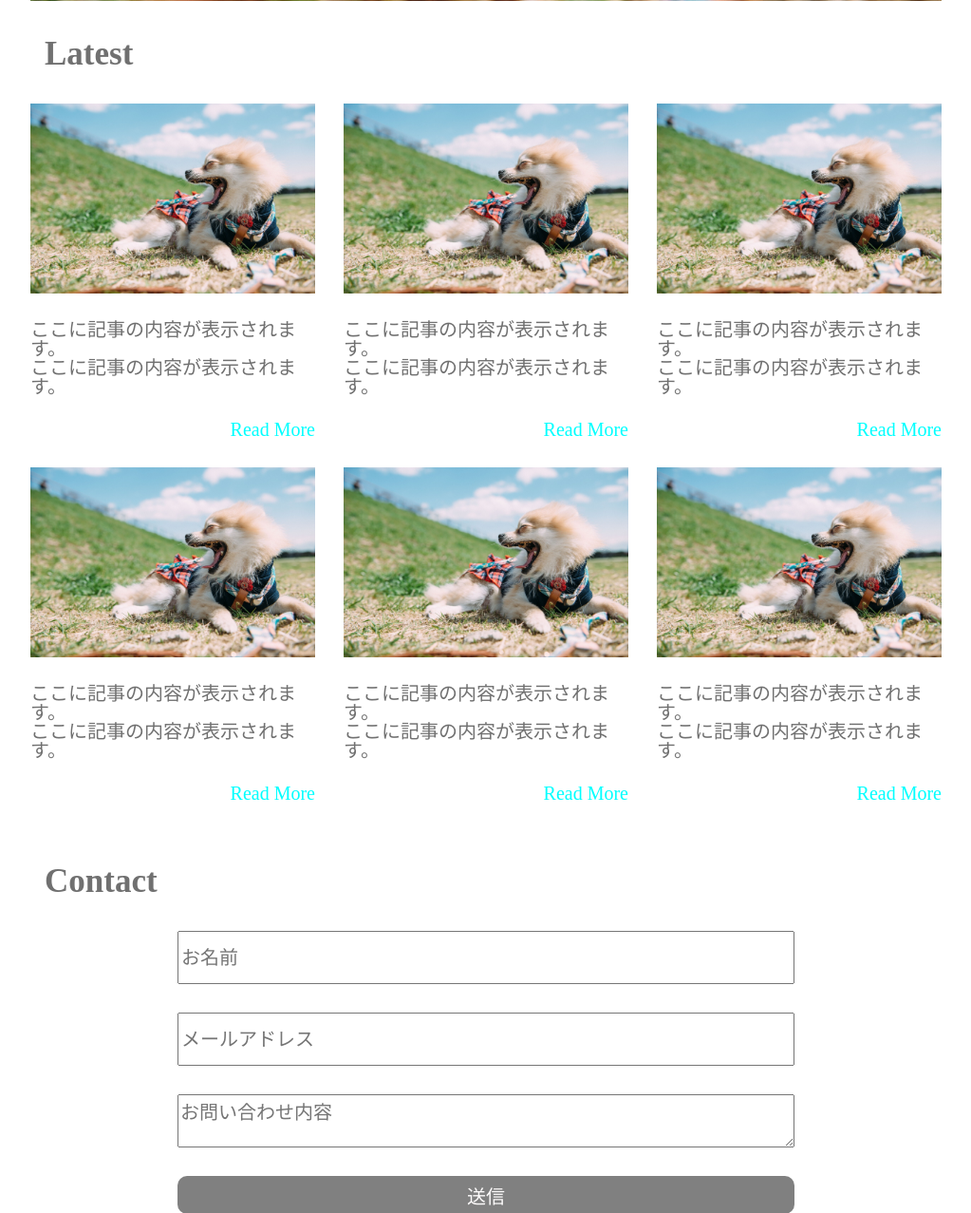
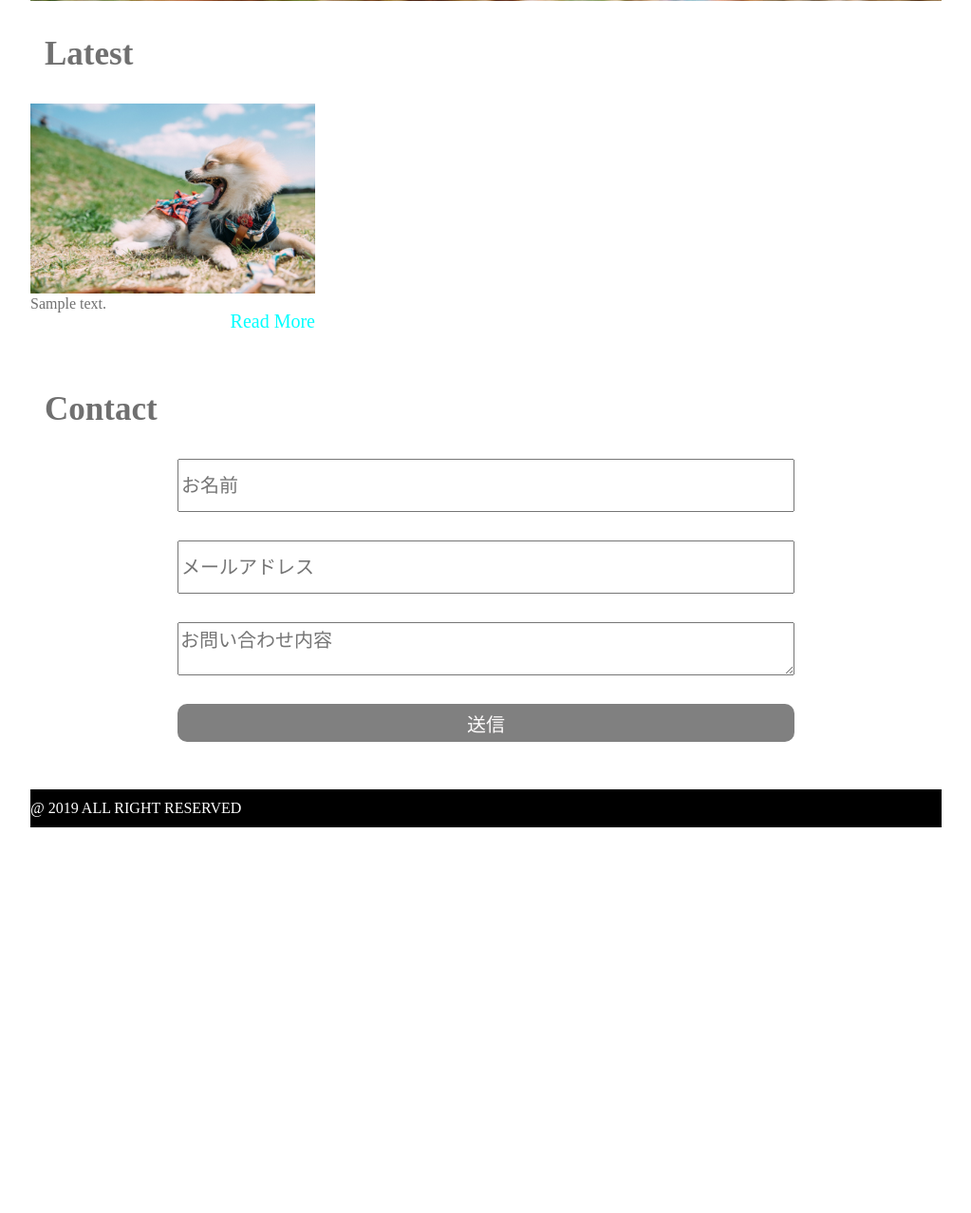
Before and after one commit to chanmitsu/abutdogtheme, a WordPress theme: template index.php in a window 1280 px wide. Shown: the part 724-2001 px from the top of the page at 95% size, without its empty margins (128-1151 px from the left). After the commit the page ends 1595 px from the top, so only its background shows below. Run offline with PHP 8.4 and a stand-in for WordPress, Linux system fonts and the light colour scheme; the site name, menu and one post (Sample post) are stand-ins, and other content is empty.

Commit message:
php完成

```diff
--- a/index.php
+++ b/index.php
@@ -5,60 +5,28 @@
     </div>
 
     <section>
+    <?php if (have_posts ()): ?>
       <h2 class="sub-title">Latest</h2>
 
       <ul class="articles">
-
-
-
+        <?php while(have_posts()): the_post(); ?>
            <li class="article">
-             <img  class="article-img" src="<?php echo get_template_directory_uri(); ?>/img/dog.jpg" alt="">
-
-               <p class="article-content">ここに記事の内容が表示されます。
-                 <br>ここに記事の内容が表示されます。</p>
-               <p class="read-more"> <a href="">Read More</a></p>
+             <a href="<?php the_permalink(); ?>">
+               <?php if (has_post_thumbnail()): ?>
+                <?php the_post_thumbnail('thumbnail'); ?>
+               <?php else: ?>
+                <img  class="article-img" src="<?php echo get_template_directory_uri(); ?>/img/dog.jpg" alt="">
+               <?php endif; ?>
+              </a>
+               <p><?php the_excerpt(); ?></p>
+               <p class="read-more"> <a href="<?php the_permalink(); ?>">Read More</a></p>
 
            </li>
+        <?php endwhile; ?>
 
-           <li class="article">
-             <img  class="article-img" src="<?php echo get_template_directory_uri(); ?>/img/dog.jpg" alt="">
-             <p class="article-content">ここに記事の内容が表示されます。
-              <br>ここに記事の内容が表示されます。</p>
-             <p class="read-more"> <a href="">Read More</a></p>
-           </li>
-
-          <li class="article">
-             <img  class="article-img" src="<?php echo get_template_directory_uri(); ?>/img/dog.jpg" alt="">
-             <p class="article-content">ここに記事の内容が表示されます。
-              <br>ここに記事の内容が表示されます。</p>
-             <p class="read-more"> <a href="">Read More</a></p>
-          </li>
-
-
-
-          <li class="article">
-            <img  class="article-img" src="<?php echo get_template_directory_uri(); ?>/img/dog.jpg" alt="">
-            <p class="article-content">ここに記事の内容が表示されます。
-              <br>ここに記事の内容が表示されます。</p>
-            <p class="read-more"> <a href="">Read More</a></p>
-          </li>
-
-          <li class="article">
-            <img  class="article-img" src="<?php echo get_template_directory_uri(); ?>/img/dog.jpg" alt="">
-            <p class="article-content">ここに記事の内容が表示されます。
-              <br>ここに記事の内容が表示されます。</p>
-            <p class="read-more"> <a href="">Read More</a></p>
-          </li>
-
-         <li class="article">
-            <img  class="article-img" src="<?php echo get_template_directory_uri(); ?>/img/dog.jpg" alt="">
-            <p class="article-content">ここに記事の内容が表示されます。
-              <br>ここに記事の内容が表示されます。</p>
-            <p class="read-more"> <a href="">Read More</a></p>
-         </li>
-
-
-
+    <?php else: ?>
+      <p>最近の投稿はありません</p>
+    <?php endif; ?>
 
       </ul>
     </section>
```
